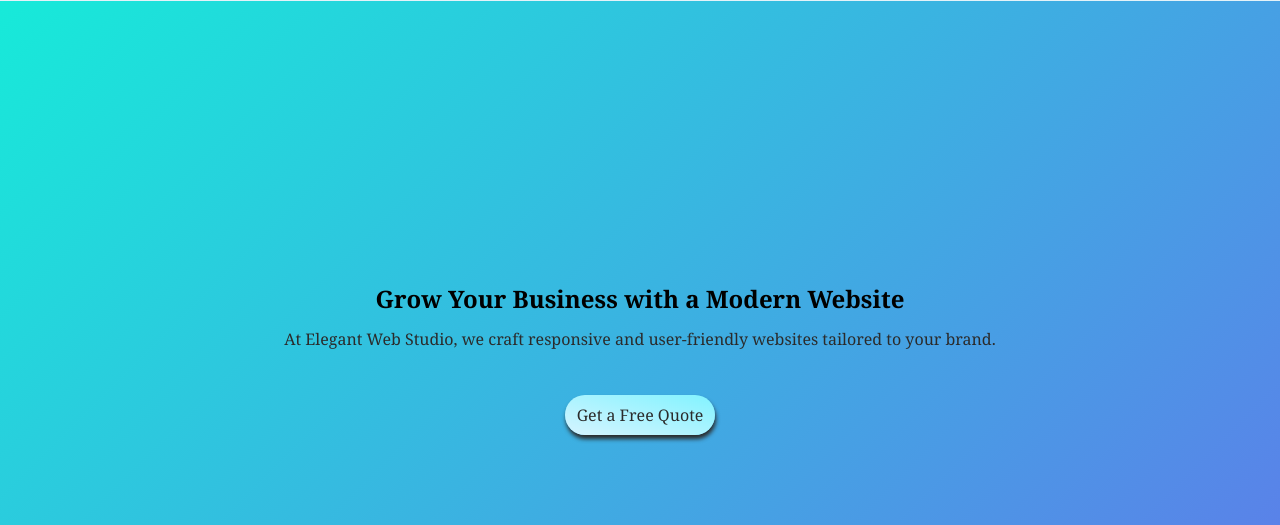
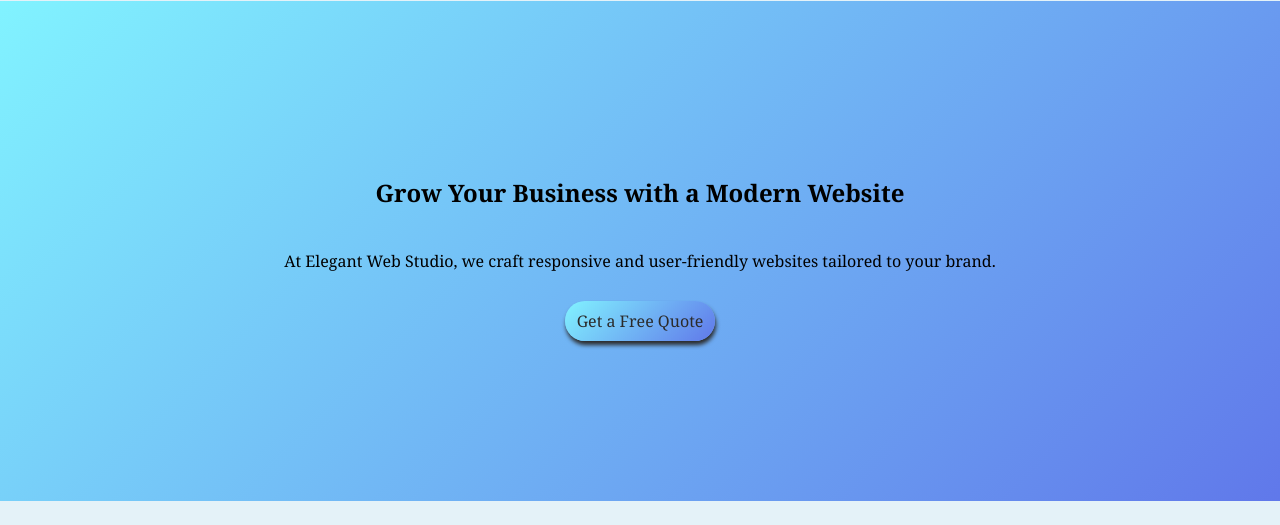
Before and after one commit to chinky23-tech/web-studio, a plain HTML site: page index.html in a window 1280 px wide. Shown: the part 67-592 px from the top of the page. Drawn offline with nearby package versions, Linux system fonts and the light colour scheme.

Commit message:
feature in hero

```diff
--- a/css/style.css
+++ b/css/style.css
@@ -25,10 +25,12 @@
   --color-secondary: #a777e3;
   --color-accent-1: #f54ea2;
   --color-accent-2: #ff7676;
-  --color-accent-3: #17ead9;
+ --color-accent-3: #81F3FF;
   --color-accent-4: #6078ea;
   --color-accent-5: #42e695;
   --color-accent-6: #3bb2b8;
+
+
   /*gradients */
    --gradient-primary: linear-gradient(135deg, var(--color-primary), var(--color-secondary));
   --gradient-accent-1: linear-gradient(135deg, var(--color-accent-1), var(--color-accent-2));
@@ -140,7 +142,7 @@
 
 .hero{
     padding: 50px 20px;
-    height: 600px;
+    height: 400px;
    background: var(--gradient-accent-2);
     display: flex;
     align-items: center;
@@ -150,11 +152,13 @@
     z-index: 1;
     transition: background 0.5s ease;
 }
-
+.hero-text h1{
+    margin-bottom: 3rem;
+}
 .hero-text p{
 
-    color: var(--primary-text);
-    margin-bottom: 3rem;
+
+    margin-bottom: 2rem;
 }
 .hero a {
     text-decoration: none;
@@ -162,7 +166,7 @@
 }
 .btn {
     display: inline-block !important;
-    background-image: linear-gradient(to right top, var(--pale-sky-blue), var(--light-cyan-blue));
+    background-image: var(--gradient-accent-2);
 
     padding: 12px;
 
```
